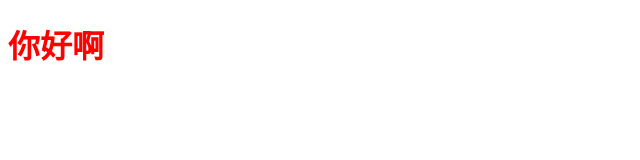
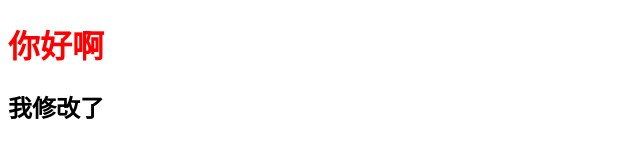
Before and after one commit to qiuyyds/project_01, a plain HTML site: page index.html in a window 1280 px wide. Shown: the whole page, without its empty margins (0-640 px from the left). Drawn offline with Linux system fonts and the light colour scheme.

Commit message:
再次修改

```diff
--- a/index.html
+++ b/index.html
@@ -13,5 +13,6 @@
 </head>
 <body>
     <h1>你好啊</h1>
+    <h2>我修改了</h2>
 </body>
 </html>
```
